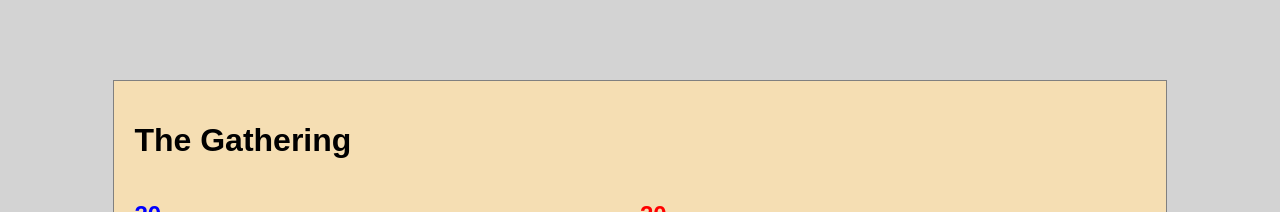
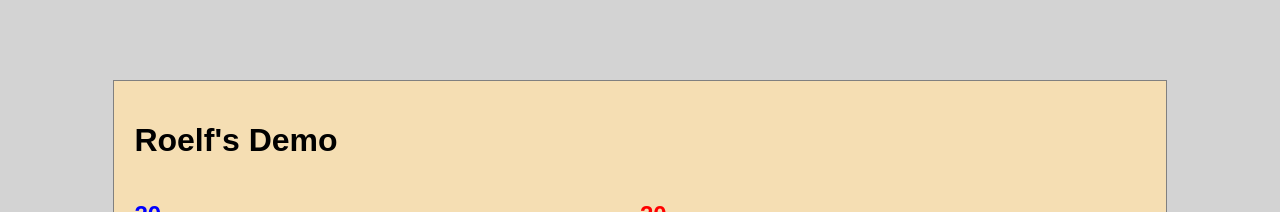
Before and after one commit to roelfj/svelte-mtg-yt, a SvelteKit app: page / in a window 1280 px wide. Shown: the top 212 px of the page. Built offline with nearby package versions, Linux system fonts and the light colour scheme.

Commit message:
Next update

```diff
--- a/src/routes/+page.svelte
+++ b/src/routes/+page.svelte
@@ -51,7 +51,7 @@
 </style>
 
 <main>
-    <h1>The Gathering</h1>
+    <h1>Roelf's Demo</h1>
     <div id="controls-container">
         <Player
                 {gameOver}
```
